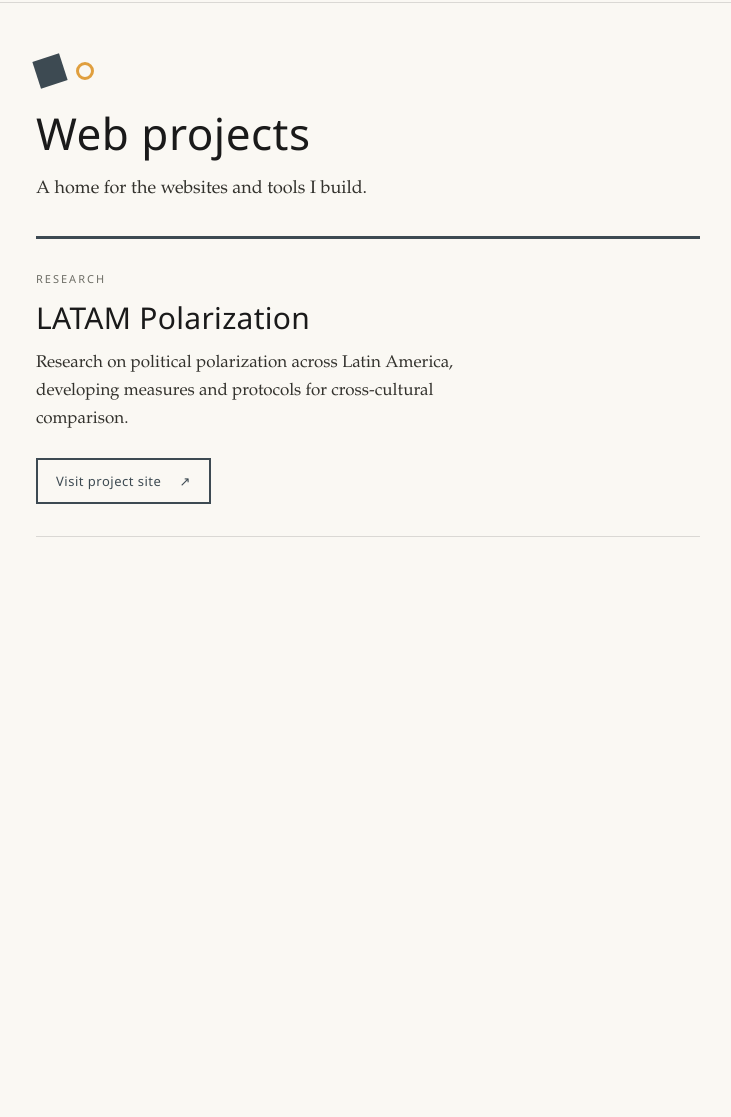
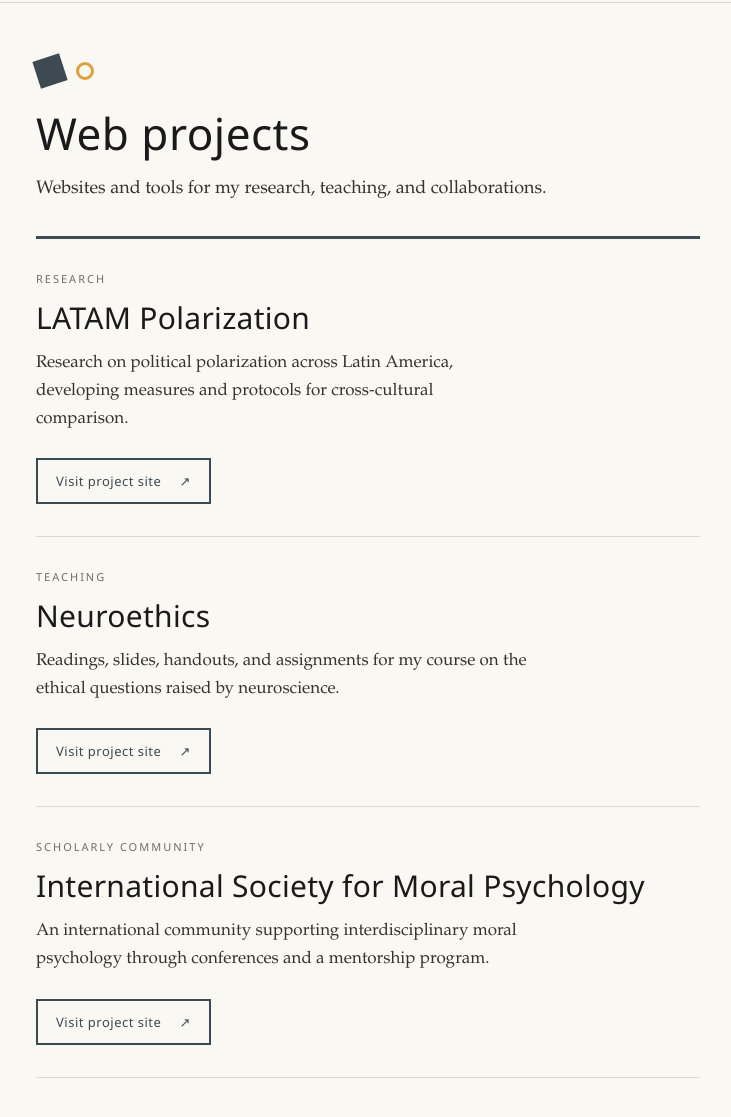
Before and after one commit to smurray940610/samuelmurray-site, an Eleventy site: page src/web-projects.njk in a window 1280 px wide. Shown: the part 65-1182 px from the top of the page, without its empty margins (272-1003 px from the left). Before the commit the page ends 800 px from the top, so only its background shows below. Built offline with nearby package versions, Linux system fonts and the light colour scheme; Eleventy itself is replaced by a stand-in of ours; files that its build step writes are made by us from their sources.

Commit message:
Add Neuroethics and ISMP to Web projects

```diff
--- a/src/_data/webProjects.json
+++ b/src/_data/webProjects.json
@@ -4,5 +4,17 @@
     "category": "Research",
     "description": "Research on political polarization across Latin America, developing measures and protocols for cross-cultural comparison.",
     "url": "https://polarization.samuelmurray.org/"
+  },
+  {
+    "title": "Neuroethics",
+    "category": "Teaching",
+    "description": "Readings, slides, handouts, and assignments for my course on the ethical questions raised by neuroscience.",
+    "url": "https://neuroethics.samuelmurray.org/"
+  },
+  {
+    "title": "International Society for Moral Psychology",
+    "category": "Scholarly community",
+    "description": "An international community supporting interdisciplinary moral psychology through conferences and a mentorship program.",
+    "url": "https://internationalsocietymoralpsychology.com/"
   }
 ]
--- a/src/web-projects.njk
+++ b/src/web-projects.njk
@@ -4,13 +4,13 @@
 crumb: Web projects
 section: web-projects
 permalink: /web-projects/
-description: "Websites and tools built by Samuel Murray, including the LATAM Polarization project."
+description: "Research, teaching, and collaborative web projects from Samuel Murray."
 ---
 <main class="wrap-narrow">
   <header class="web-projects-head">
     <div class="web-projects-mark" aria-hidden="true"><span class="square"></span><span class="ring"></span></div>
     <h1>Web projects</h1>
-    <p>A home for the websites and tools I build.</p>
+    <p>Websites and tools for my research, teaching, and collaborations.</p>
   </header>
 
   <ul class="web-projects-list">
```
